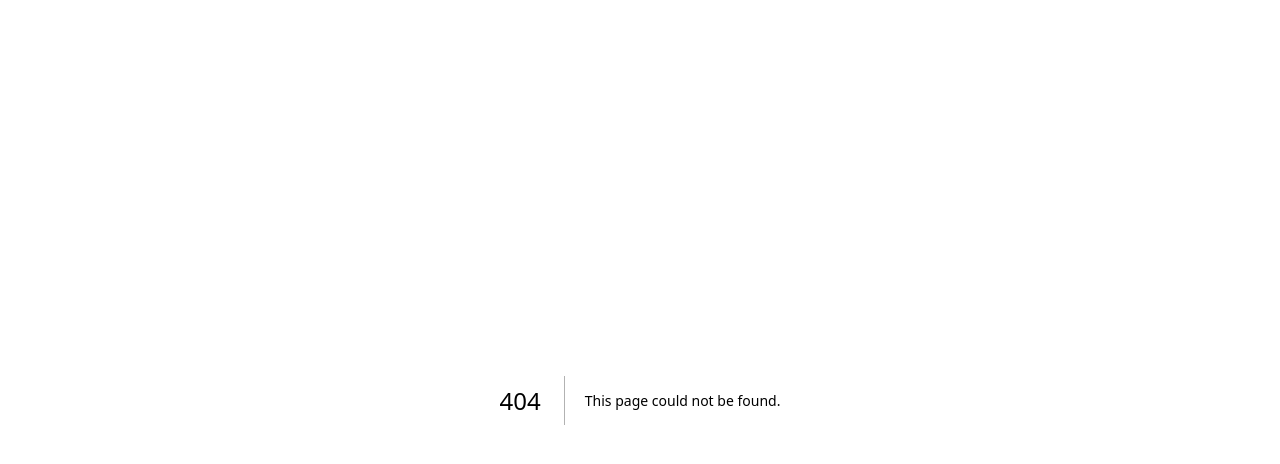
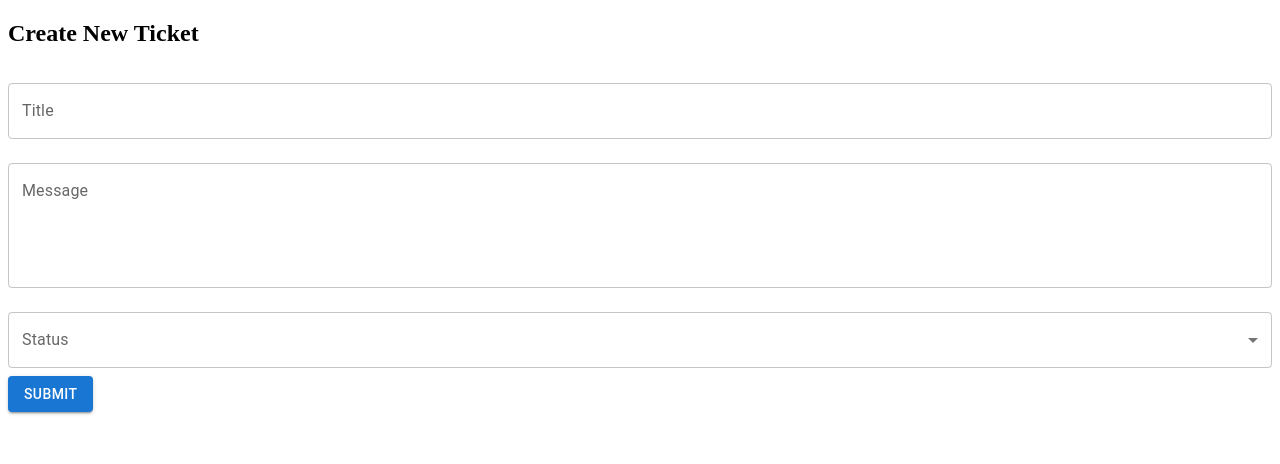
Before and after one commit to sahandghorbani/Kavenegar, a Next.js app: page /add in a window 1280 px wide. Before the commit this address had no page. Shown: the top 464 px of the page. Built offline with nearby package versions, Linux system fonts and the light colour scheme.

Commit message:
feat(add-ticket): Create Add-ticket page and componet

```diff
--- /dev/null
+++ b/src/api.ts
@@ -0,0 +1,25 @@
+import axios from 'axios';
+
+const baseURL = 'http://localhost:3001';
+
+const fetchTickets = async () => {
+  try {
+    const response = await axios.get(`${baseURL}/tickets`);
+    return response.data;
+  } catch (error) {
+    console.error('Error fetching tickets:', error);
+    throw error;
+  }
+};
+
+const createTicket = async (ticketData: { title: string; message: string }) => {
+  try {
+    const response = await axios.post(`${baseURL}/tickets`, ticketData);
+    return response.data;
+  } catch (error) {
+    console.error('Error creating ticket:', error);
+    throw error;
+  }
+};
+
+export { fetchTickets, createTicket };
--- /dev/null
+++ b/src/app/(ticketing)/add/page.tsx
@@ -0,0 +1,9 @@
+import AddTicket from '@/components/pages/AddTicket';
+
+export default function AddTicketPage() {
+  return (
+    <div>
+      <AddTicket />
+    </div>
+  );
+}
--- /dev/null
+++ b/src/components/pages/AddTicket.tsx
@@ -0,0 +1,65 @@
+'use client';
+import React from 'react';
+import { useForm } from 'react-hook-form';
+import { useMutation } from 'react-query';
+import {
+  TextField,
+  Button,
+  CircularProgress,
+  Select,
+  MenuItem,
+  FormControl,
+  InputLabel,
+} from '@mui/material';
+import { createTicket } from '@/api'; // Import createTicket function from api.ts
+
+const TicketForm = () => {
+  const { register, handleSubmit, reset } = useForm();
+  const createNewTicket = useMutation(createTicket);
+
+  const onSubmit = async (data: any) => {
+    try {
+      await createNewTicket.mutateAsync(data);
+      reset();
+    } catch (error) {
+      console.error('Error creating ticket:', error);
+    }
+  };
+
+  return (
+    <div>
+      <h2>Create New Ticket</h2>
+      <form onSubmit={handleSubmit(onSubmit)}>
+        <TextField
+          {...register('title', { required: true })}
+          label="Title"
+          variant="outlined"
+          fullWidth
+          margin="normal"
+        />
+        <TextField
+          {...register('message', { required: true })}
+          label="Message"
+          variant="outlined"
+          fullWidth
+          margin="normal"
+          multiline
+          rows={4}
+        />
+        <FormControl variant="outlined" fullWidth margin="normal">
+          <InputLabel>Status</InputLabel>
+          <Select {...register('status', { required: true })} label="Status">
+            <MenuItem value="pending">Pending</MenuItem>
+            <MenuItem value="answered">Answered</MenuItem>
+            <MenuItem value="closed">Closed</MenuItem>
+          </Select>
+        </FormControl>
+        <Button type="submit" variant="contained" disabled={createNewTicket.isLoading}>
+          {createNewTicket.isLoading ? <CircularProgress size={24} /> : 'Submit'}
+        </Button>
+      </form>
+    </div>
+  );
+};
+
+export default TicketForm;
```
